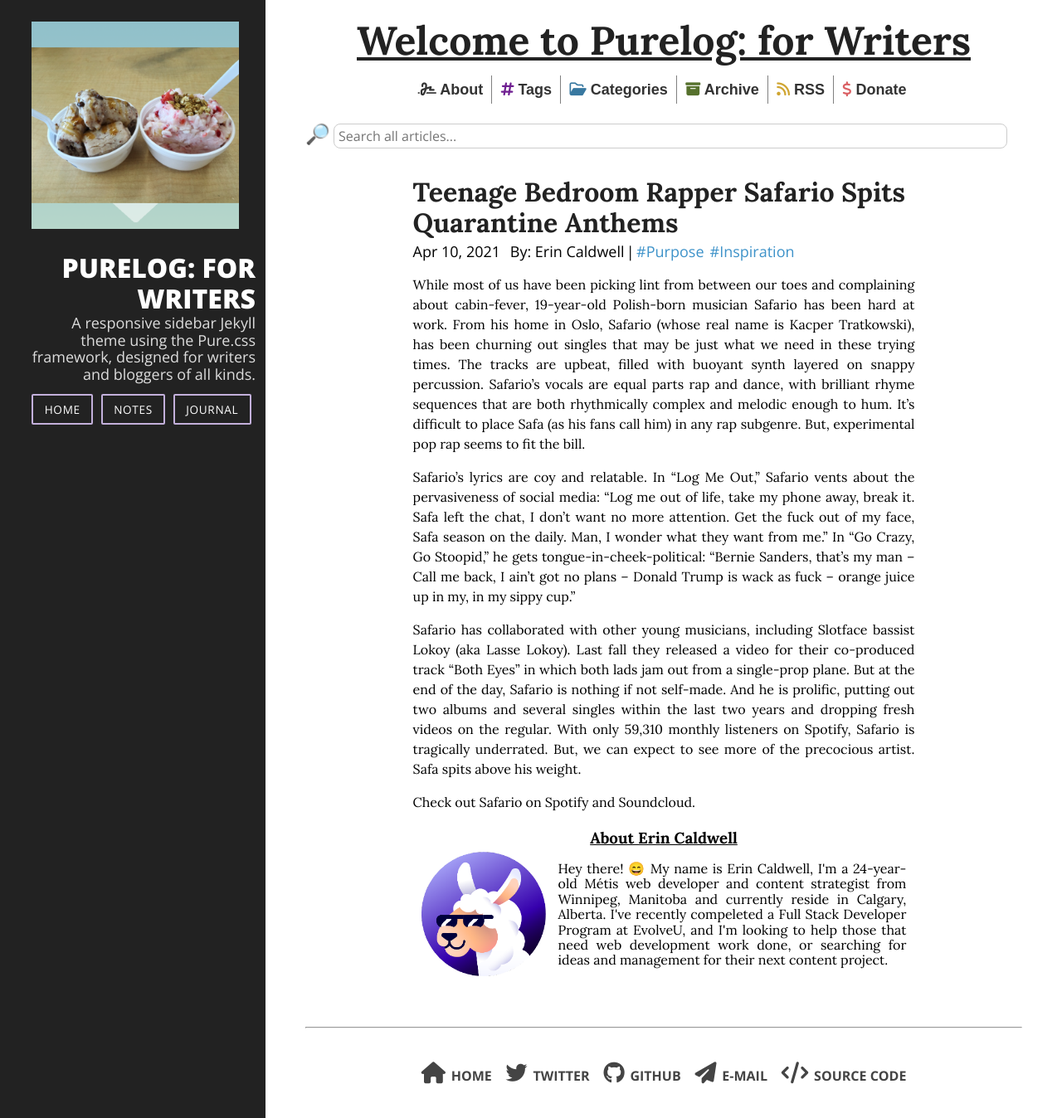
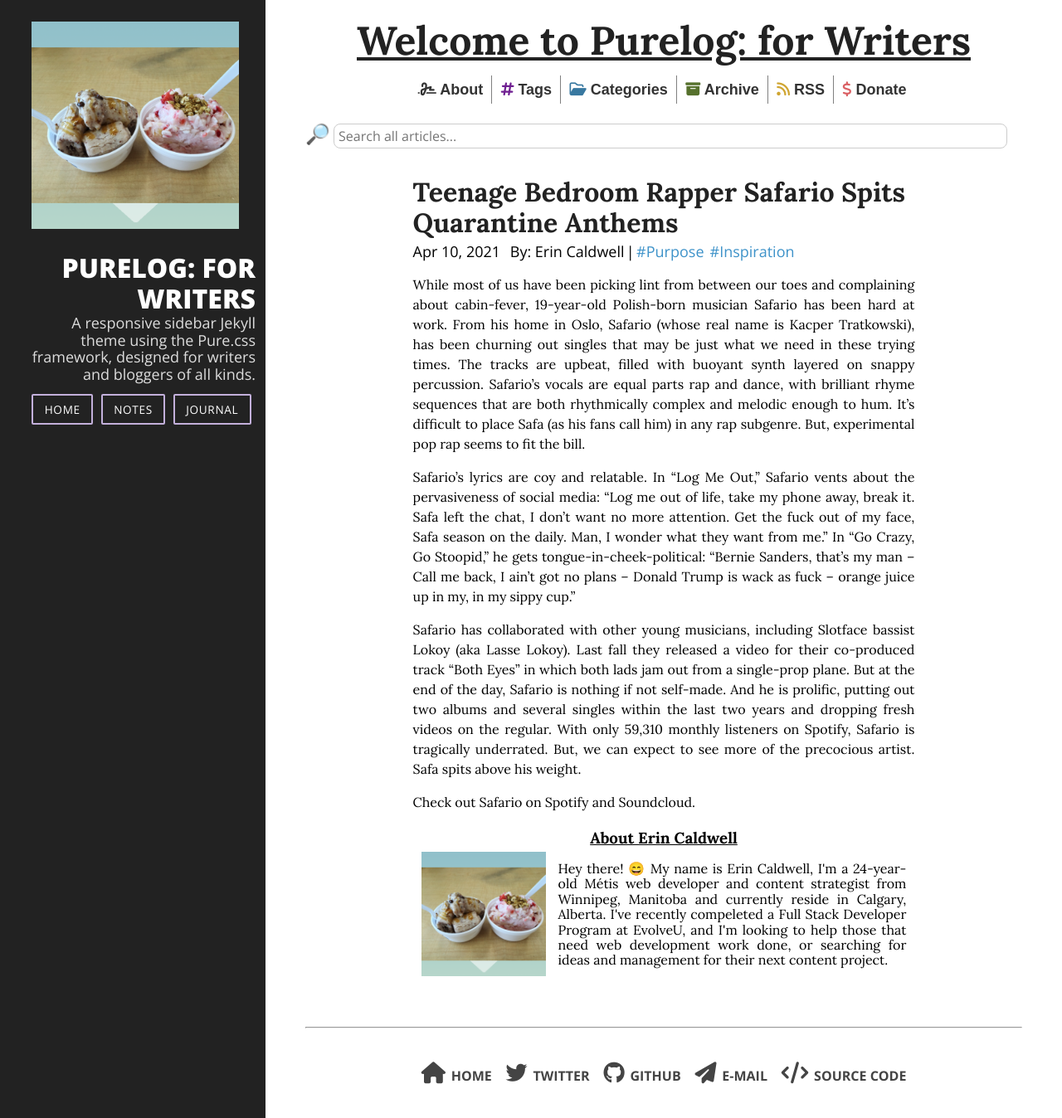
Before and after one commit to VoirDiary/JekyllTheme, a Jekyll site: the page built from _posts/2021-04-10-teenage-bedroom-rapper-safario-spits-quarantine-anthems.md, in a window 1280 px wide and 1348 px high. Shown: the whole window at 83% size. Built offline with Jekyll 4.4.1, drawn with Linux system fonts in a browser that asks for light colours; nearby versions of some CDN libraries.

Commit message:
Update _config.yml

```diff
--- a/_config.yml
+++ b/_config.yml
@@ -42,7 +42,7 @@ author_bio: >-
   Alberta. I've recently compeleted a Full Stack Developer Program at EvolveU,
   and I'm looking to help those that need web development work done, or
   searching for ideas and management for their next content project.
-author_pic: /assets/profile-sm.png
+author_pic: /assets/IMG_1663.png
 
 paginate: 4
 paginate_path: "/:num/"
```
